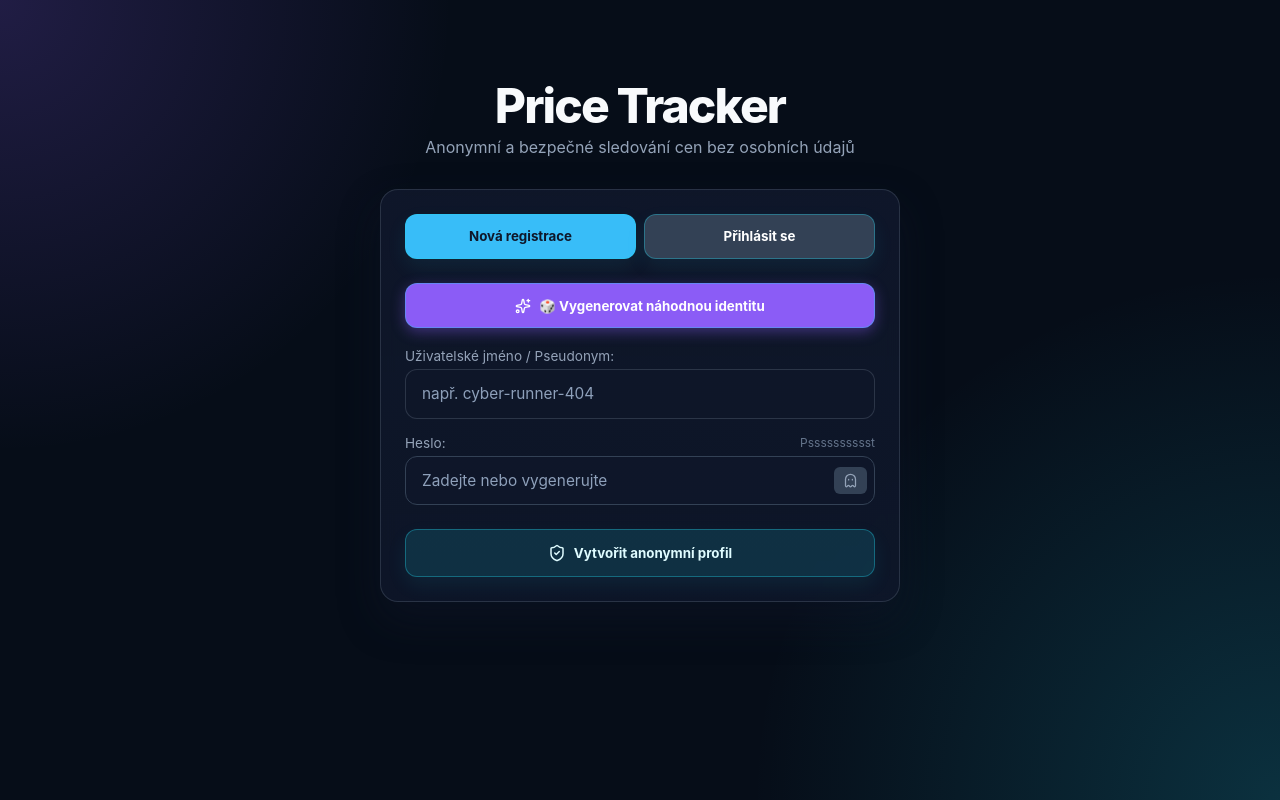
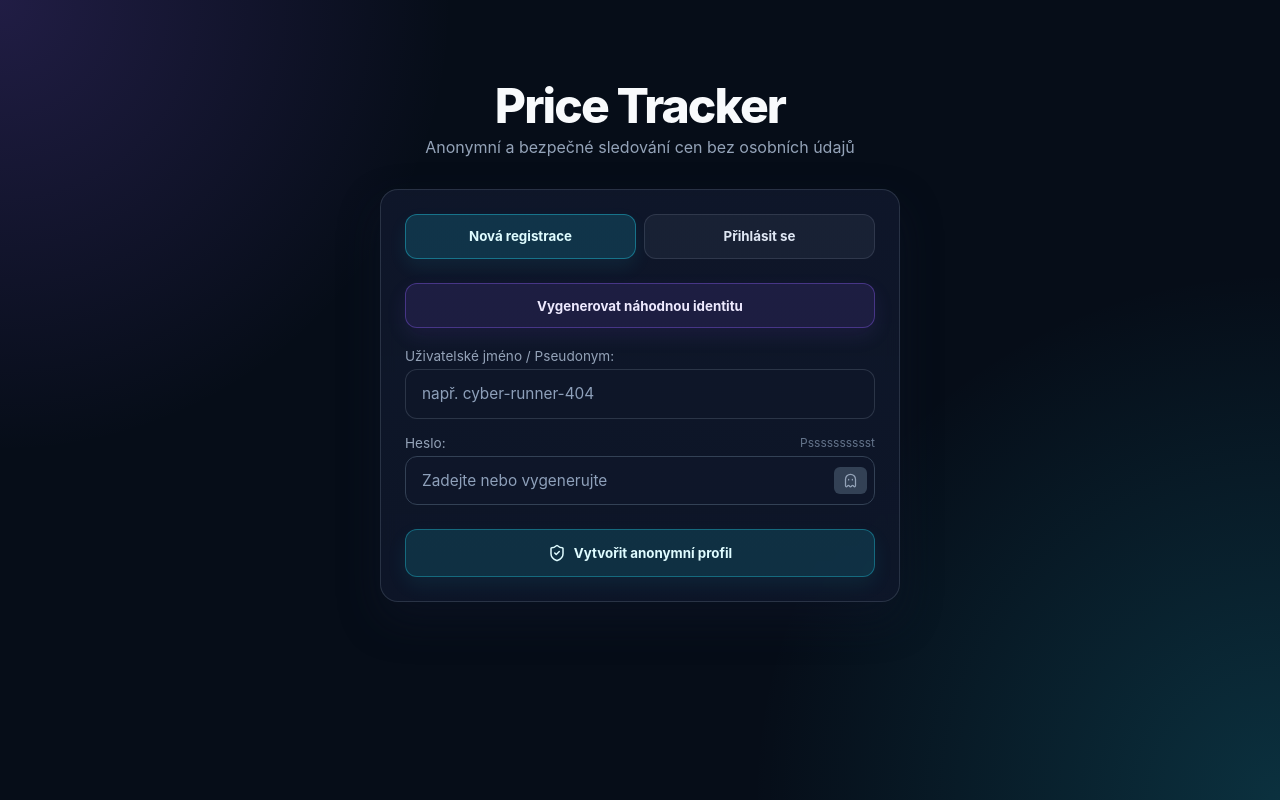
Before and after one commit to otakarhrdy/scrapeTracker, a React (Vite) app in the folder frontend/: page / in a window 1280 px wide. Built offline with nearby package versions, Linux system fonts and the light colour scheme.

Commit message:
style: update button styles for authentication and identity generation

```diff
--- a/frontend/src/App.tsx
+++ b/frontend/src/App.tsx
@@ -246,8 +246,18 @@ export default function App() {
                 flex: 1,
                 justifyContent: "center",
                 backgroundColor:
-                  authMode === "register" ? "#38bdf8" : "#334155",
-                color: authMode === "register" ? "#0f172a" : "#fff",
+                  authMode === "register"
+                    ? "rgba(34, 211, 238, 0.16)"
+                    : "rgba(148, 163, 184, 0.08)",
+                borderColor:
+                  authMode === "register"
+                    ? "rgba(34, 211, 238, 0.4)"
+                    : "rgba(148, 163, 184, 0.18)",
+                color: authMode === "register" ? "#dffcff" : "#dfe7f4",
+                boxShadow:
+                  authMode === "register"
+                    ? "0 8px 18px rgba(34, 211, 238, 0.08)"
+                    : "none",
               }}
             >
               Nová registrace
@@ -258,8 +268,19 @@ export default function App() {
               style={{
                 flex: 1,
                 justifyContent: "center",
-                backgroundColor: authMode === "login" ? "#38bdf8" : "#334155",
-                color: authMode === "login" ? "#0f172a" : "#fff",
+                backgroundColor:
+                  authMode === "login"
+                    ? "rgba(34, 211, 238, 0.16)"
+                    : "rgba(148, 163, 184, 0.08)",
+                borderColor:
+                  authMode === "login"
+                    ? "rgba(34, 211, 238, 0.4)"
+                    : "rgba(148, 163, 184, 0.18)",
+                color: authMode === "login" ? "#dffcff" : "#dfe7f4",
+                boxShadow:
+                  authMode === "login"
+                    ? "0 8px 18px rgba(34, 211, 238, 0.08)"
+                    : "none",
               }}
             >
               Přihlásit se
@@ -274,13 +295,14 @@ export default function App() {
               style={{
                 width: "100%",
                 marginBottom: "1.25rem",
-                backgroundColor: "#8b5cf6",
-                color: "#fff",
                 justifyContent: "center",
-                boxShadow: "0 4px 14px 0 rgba(139, 92, 246, 0.39)",
+                background: "rgba(139, 92, 246, 0.12)",
+                borderColor: "rgba(139, 92, 246, 0.38)",
+                color: "#ede9fe",
+                boxShadow: "0 8px 20px rgba(139, 92, 246, 0.1)",
               }}
             >
-              <Sparkles size={16} /> 🎲 Vygenerovat náhodnou identitu
+              Vygenerovat náhodnou identitu
             </button>
           )}
 
```
